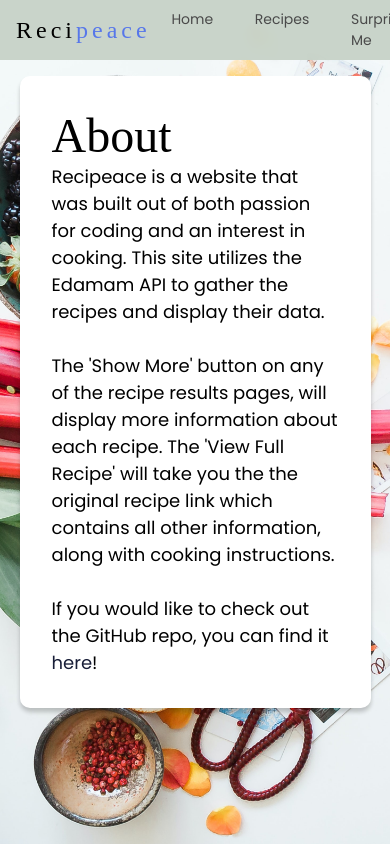
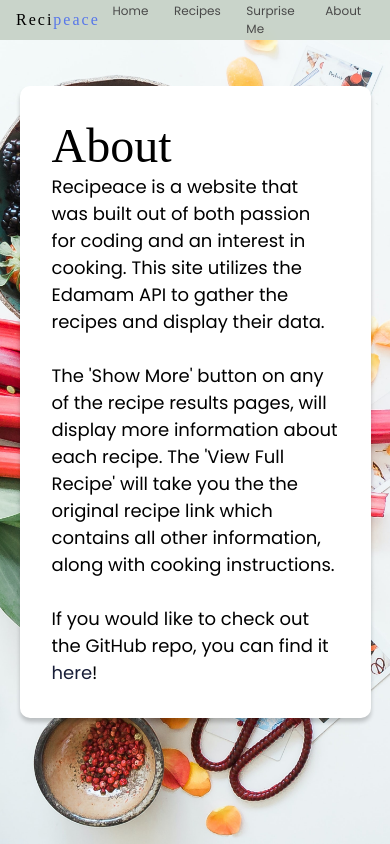
Before and after one commit to spell-landon/recipeace, a React (Create React App) app: page /about in a window 390 px wide. Built offline with nearby package versions, Linux system fonts and the light colour scheme; no server answers; a web font is replaced by a local one.

Commit message:
Attempt burger button with no avail. Resized navigation using @media

```diff
--- a/src/components/About/About.module.css
+++ b/src/components/About/About.module.css
@@ -84,6 +84,11 @@
     box-shadow: 0 4px 4px rgba(0, 0, 0, 0.2);
   }
 }
+@media (max-width: 800px) {
+  .about_container {
+    height: calc(100vh - 40px);
+  }
+}
 @-webkit-keyframes fadeIn {
   0% {
     opacity: 0;
--- a/src/components/Header/Header.module.css
+++ b/src/components/Header/Header.module.css
@@ -13,6 +13,7 @@
   z-index: 10;
   -webkit-backdrop-filter: blur(3px);
   backdrop-filter: blur(3px);
+  transition: height 0.2s ease;
 }
 .header nav {
   display: -webkit-box;
@@ -42,6 +43,7 @@
   font-size: 24px;
   letter-spacing: 4px;
   cursor: pointer;
+  transition: font-size 0.2s ease;
 }
 .header h1 span {
   color: #5777ea;
@@ -76,3 +78,18 @@
 .header ul li:active {
   background-color: #6383f7;
 }
+@media (max-width: 800px) {
+  .header {
+    height: 40px;
+  }
+  .header h1 {
+    font-size: 16px;
+    letter-spacing: 2px;
+  }
+  .header ul {
+    font-size: 12px;
+  }
+  .header ul li {
+    padding: 0.3rem 0.5rem;
+  }
+}
--- a/src/components/Home/Home.module.css
+++ b/src/components/Home/Home.module.css
@@ -187,6 +187,11 @@
     background-color: #5777ea;
   }
 }
+@media (max-width: 800px) {
+  .home_container {
+    height: calc(100vh - 40px);
+  }
+}
 @-webkit-keyframes fadeIn {
   0% {
     opacity: 0;
--- a/src/components/InputField/InputField.module.css
+++ b/src/components/InputField/InputField.module.css
@@ -141,3 +141,8 @@
     margin: 1rem 0;
   }
 }
+@media (max-width: 800px) {
+  .inputContainer {
+    margin-top: 40px;
+  }
+}
--- a/src/components/Recipes/Recipes.module.css
+++ b/src/components/Recipes/Recipes.module.css
@@ -153,6 +153,11 @@
     backdrop-filter: grayscale(0.5) blur(10px);
   }
 }
+@media (max-width: 800px) {
+  .loading {
+    height: calc(100vh - 40px);
+  }
+}
 @-webkit-keyframes pulse {
   0% {
     color: black;
```
Lines whose indentation alone changed are shown as unchanged.
